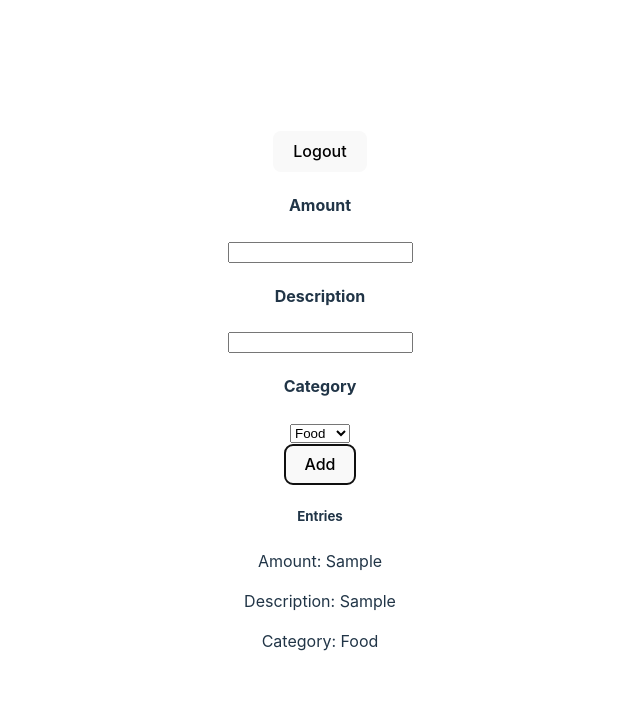
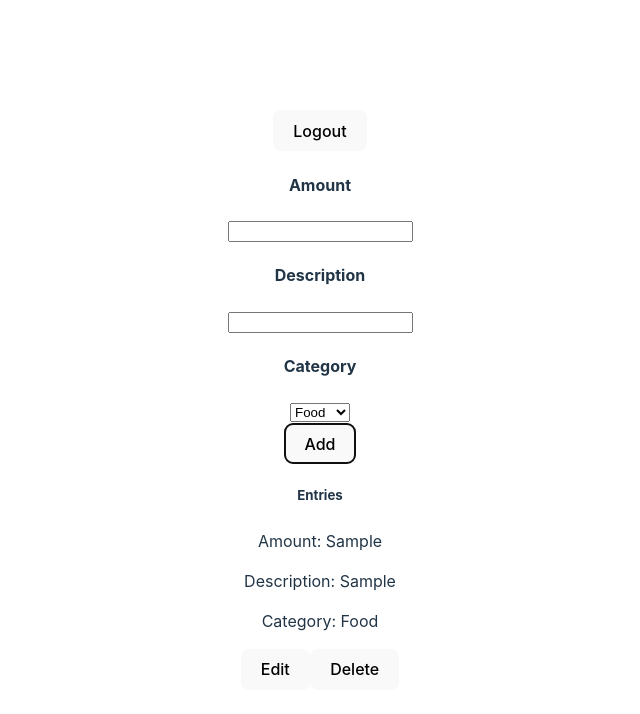
Before and after one commit to Datthatreya-Bhatt/react-expense-tracker, a React (Vite) app: page /addExpense in a window 1280 px wide. Both pictures are taken after typing "Sample", "Sample" into the empty fields and a click on the button "Add". Shown: the top 714 px of the page, without its empty margins (320-960 px from the left). Built offline with nearby package versions, Linux system fonts and the light colour scheme; no server answers.

Commit message:
Edit and delete feature added

```diff
--- a/src/components/AddExpense.jsx
+++ b/src/components/AddExpense.jsx
@@ -40,7 +40,7 @@ const AddExpense = () => {
         let res = await axios.post(`${url}/addExpense/${id}`, {
           expense: expenseEntry,
         });
-        console.log(res.data, 'This is res in addExpense');
+        console.log(res.data, "This is res in addExpense");
       } catch (error) {
         console.log(error.message);
       }
@@ -48,13 +48,12 @@ const AddExpense = () => {
     addExpense();
   }, [expenseEntry]);
 
-
   useEffect(() => {
     async function getExpense() {
       try {
         let id = localStorage.getItem("token");
         let res = await axios.get(`${url}/getById/${id}`);
-        console.log(res.data[0].expense, 'This is getExpense ')
+        console.log(res.data[0].expense, "This is getExpense ");
       } catch (error) {
         console.log(error.message);
       }
@@ -74,6 +73,28 @@ const AddExpense = () => {
       console.log(error.message);
     }
   }
+
+  async function editHandler(element) {
+    try {
+      let res = await axios.put(`${url}/edit/${element.id}`, {
+        expense: expenseEntry,
+      });
+    } catch (error) {
+      console.log(error.message);
+      return error.message;
+    }
+  }
+
+  async function deleteHandler(element) {
+    try {
+      let res = await axios.delete(`${url}/delete`);
+      console.log("Expense deleted successfully");
+    } catch (error) {
+      console.log(error.message);
+      return error.message;
+    }
+  }
+
   return (
     <>
       <h4>Amount</h4>
@@ -107,6 +128,8 @@ const AddExpense = () => {
               <p>Amount: {element.amount}</p>
               <p>Description: {element.description}</p>
               <p>Category: {element.category}</p>
+              <button onClick={editHandler(element)}>Edit</button>
+              <button onClick={deleteHandler(element)}>Delete</button>
             </div>
           );
         })}
```
